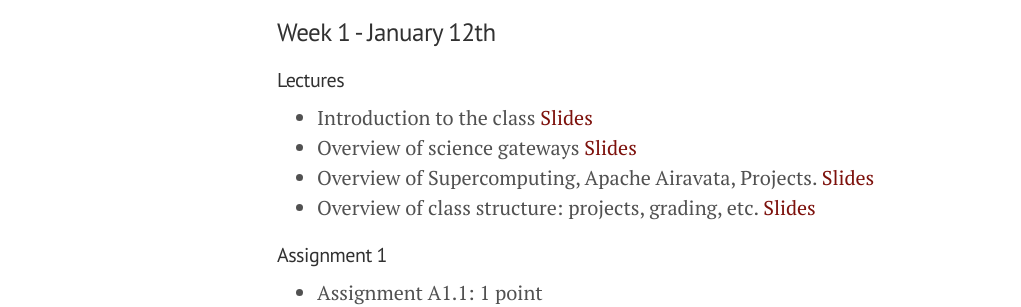
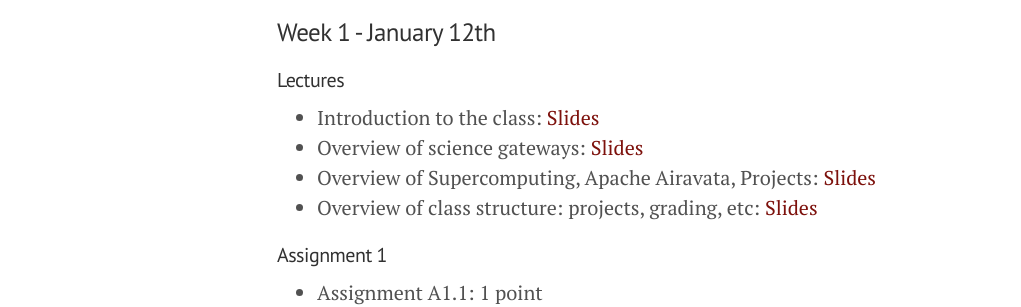
Before and after one commit to airavata-courses/airavata-courses.github.io, a Jekyll site: the page built from index.md, in a window 1280 px wide and 1400 px high, scrolled down 2681 px. Shown: the part 156-463 px from the top of the window, without its empty margins (3-1024 px from the left). Built offline with Jekyll 4.4.1, drawn with Linux system fonts in a browser that asks for light colours; the list of posts is cut into pages by our own code; some of the changed text lies outside the part shown.

```diff
--- a/index.md
+++ b/index.md
@@ -61,10 +61,10 @@ Students should be familiar with Linux and Unix operating systems, basic network
 ###  Week 1 - January 12th
 
 #### Lectures
-* Introduction to the class [Slides]({{ site.url }}public/slides/SGG-I590-Overview.pdf)
-* Overview of science gateways [Slides]({{ site.url }}public/slides/I590-Gateways-and-Science.pdf)
-* Overview of Supercomputing, Apache Airavata, Projects. [Slides]({{ site.url }}public/slides/Supercomputing-Airavata.pdf)
-* Overview of class structure: projects, grading, etc. [Slides]({{ site.url }}public/slides/I590CourseStructure.pdf)
+* Introduction to the class: [Slides]({{ site.url }}public/slides/SGG-I590-Overview.pdf)
+* Overview of science gateways: [Slides]({{ site.url }}public/slides/I590-Gateways-and-Science.pdf)
+* Overview of Supercomputing, Apache Airavata, Projects: [Slides]({{ site.url }}public/slides/Supercomputing-Airavata.pdf)
+* Overview of class structure: projects, grading, etc: [Slides]({{ site.url }}public/slides/I590CourseStructure.pdf)
 
 #### Assignment 1
 * Assignment A1.1: 1 point
@@ -92,8 +92,8 @@ Students should be familiar with Linux and Unix operating systems, basic network
 ###  Week 2 - January 19th
 
 #### Lectures
-* Git and GitHub Basics [Slides]({{ site.url }}public/slides/I590-Git-Overview.pdf)
-* Cluster Scheduling and Resource Management [Slides]({{ site.url }}public/slides/I590-ClusterScheduling.pdf)
+* Git and GitHub Basics: [Slides]({{ site.url }}public/slides/I590-Git-Overview.pdf)
+* Cluster Scheduling and Resource Management: [Slides]({{ site.url }}public/slides/I590-ClusterScheduling.pdf)
 * Distributed Co-ordination using Zookeper
     * Read Zookeeper [Paper](https://www.usenix.org/legacy/event/usenix10/tech/full_papers/Hunt.pdf)
 * Cloud and Data Intensive Computing Scheduling - Data Center Scheduling using Apache Mesos
@@ -102,7 +102,7 @@ Students should be familiar with Linux and Unix operating systems, basic network
 ###  Week 3 - January 26th
 
 #### Lectures
-* Representational State Transfer (REST) and Science Gateways [Slides]({{ site.url }}public/slides/Week3-REST-ScienceGateways.pdf)
+* Representational State Transfer (REST) and Science Gateways: [Slides]({{ site.url }}public/slides/Week3-REST-ScienceGateways.pdf)
 
 #### Assignment 2.1: Peer Review Project 1 (1 point)
 * Due 11:59 pm February 1st
```
Also changed, not shown: other parts of index.md (+3 -1 lines), 2 other files.
